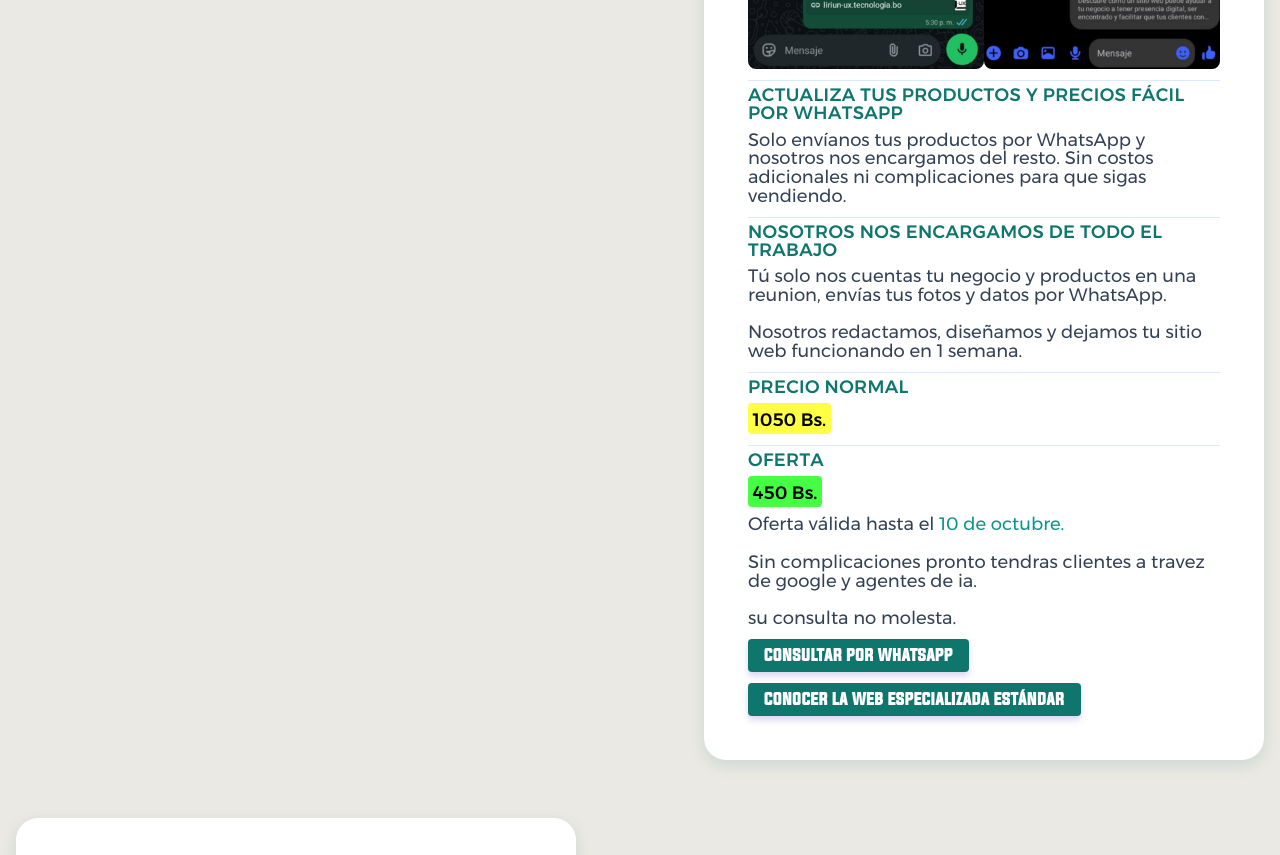
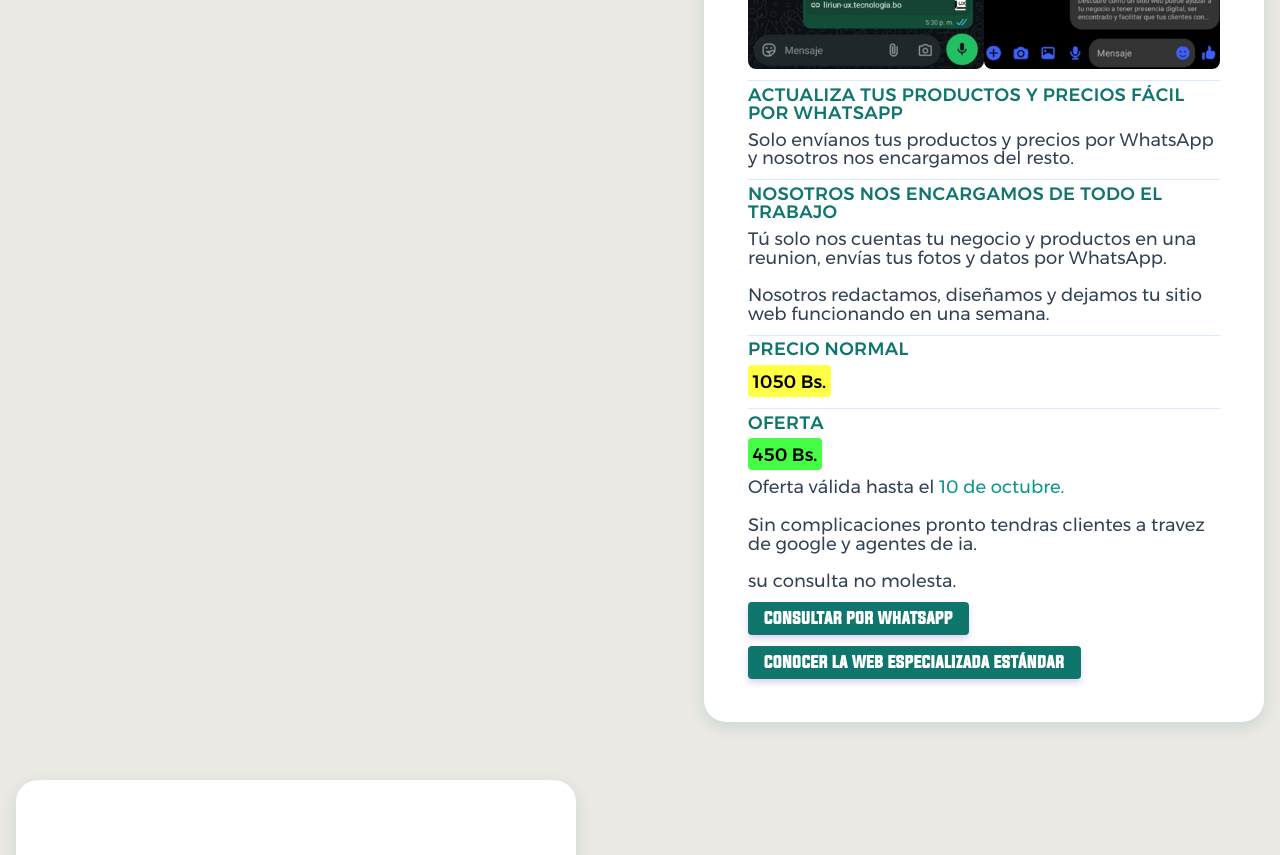
Before and after one commit to liriun-ux/evolution-liriun-ux, a Next.js app: page / in a window 1280 px wide. Shown: the part 5560-6415 px from the top of the page. Built offline with nearby package versions, Linux system fonts and the light colour scheme.

Commit message:
Update precion

```diff
--- a/src/app/el-alto/page.tsx
+++ b/src/app/el-alto/page.tsx
@@ -270,8 +270,7 @@ export default function ElAlto() {
           <article>
 <h3>Actualiza tus productos y precios fácil y sin costo por WhatsApp</h3>
 <p>
-  Solo envíanos tus productos por WhatsApp y nosotros nos encargamos del resto.
-  Sin costos adicionales ni complicaciones para que sigas vendiendo.
+  Solo envíanos tus productos y precios por WhatsApp y nosotros nos encargamos del resto.
 </p>
           </article>
 
--- a/src/app/page.tsx
+++ b/src/app/page.tsx
@@ -352,15 +352,14 @@ export default function Home() {
     <article>
 <h3>Actualiza tus productos y precios fácil por WhatsApp</h3>
 <p>
-  Solo envíanos tus productos por WhatsApp y nosotros nos encargamos del resto.
-  Sin costos adicionales ni complicaciones para que sigas vendiendo.
+  Solo envíanos tus productos y precios por WhatsApp y nosotros nos encargamos del resto.
 </p>
     </article>
     <article>
       <h3>Nosotros nos encargamos de todo el trabajo</h3>
       <p>
         Tú solo nos cuentas tu negocio y productos en una reunion, envías tus fotos y datos por WhatsApp.<br/><br/>
-        Nosotros redactamos, diseñamos y dejamos tu sitio web funcionando en 1 semana.
+        Nosotros redactamos, diseñamos y dejamos tu sitio web funcionando en una semana.
       </p>
     </article>
     <div>
```
